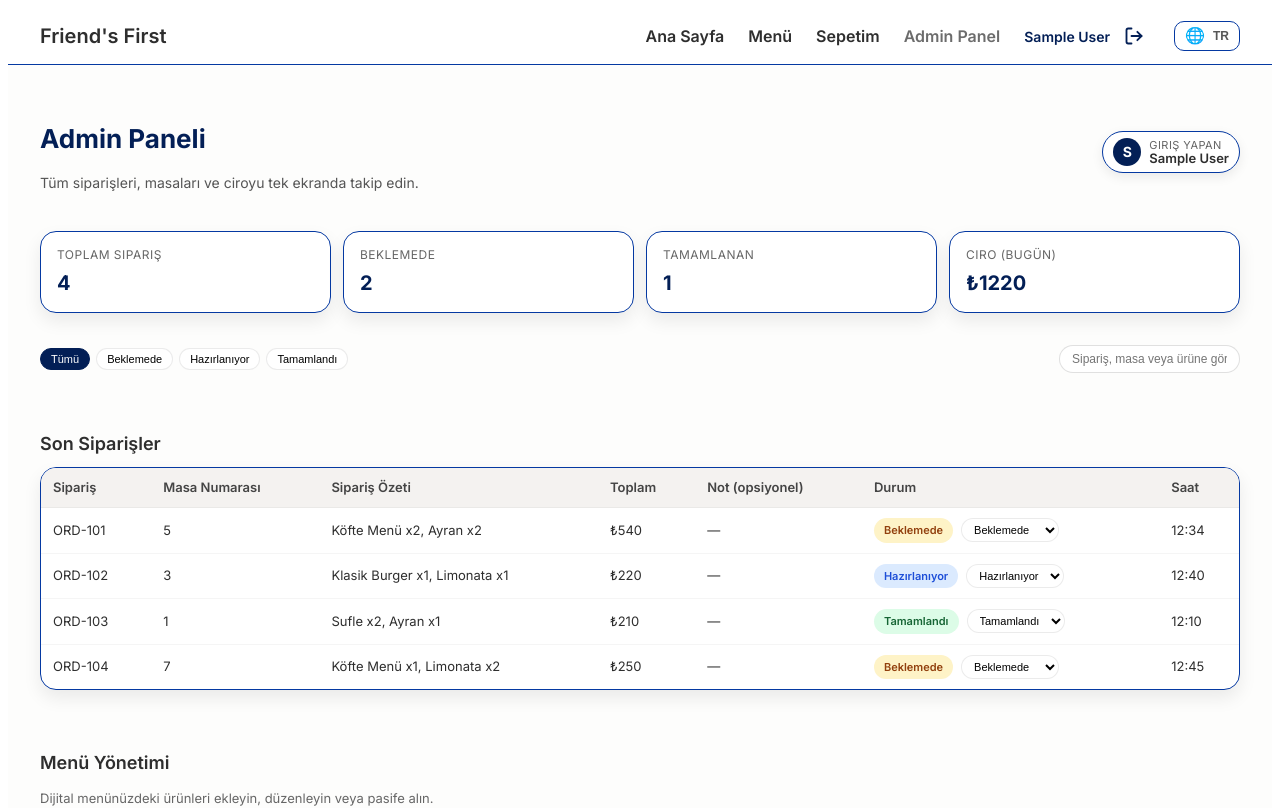
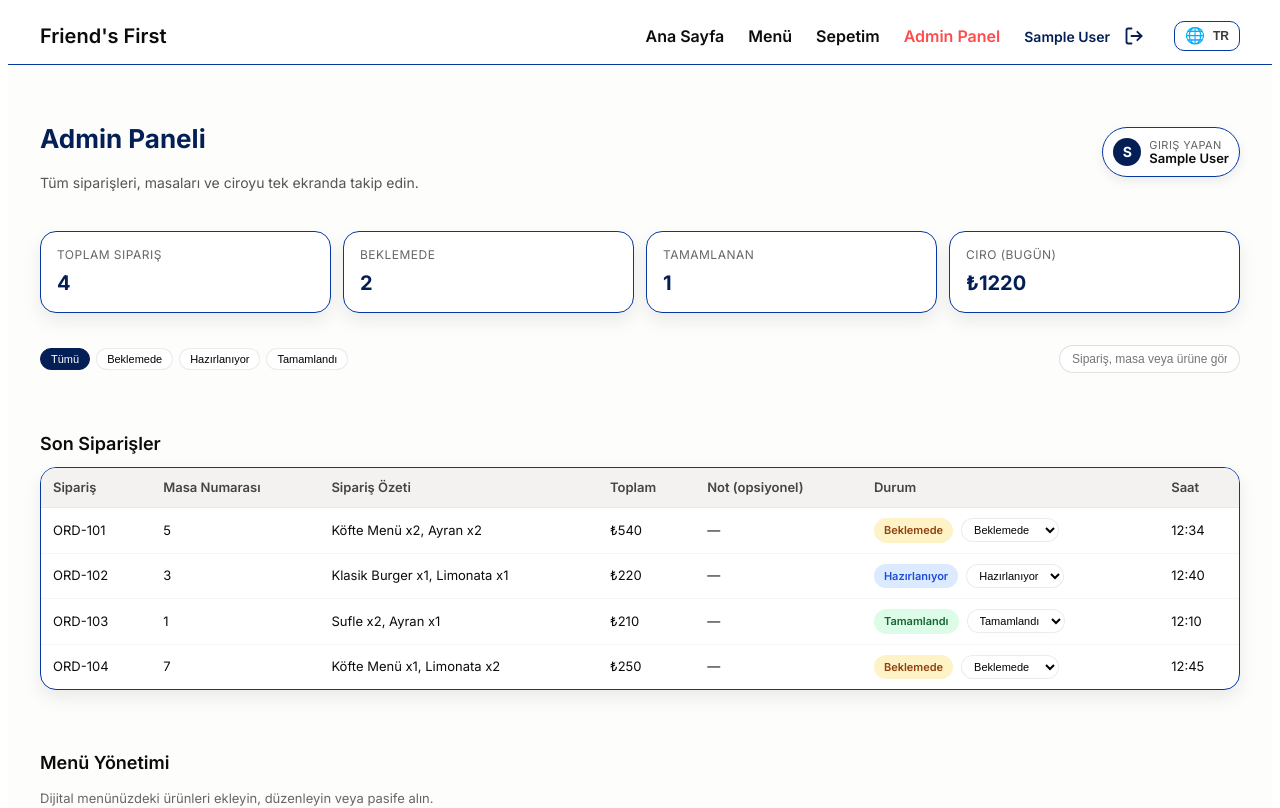
Before and after one commit to NurAleynaPektas/qrMenu, a React (Vite) app in the folder client/: page /admin/dashboard in a window 1280 px wide. Shown: the top 808 px of the page. Built offline with nearby package versions, Linux system fonts and the light colour scheme; sample sign-in values are in the browser's storage.

Commit message:
css for navbarRight a

```diff
--- a/client/src/components/Navbar.module.css
+++ b/client/src/components/Navbar.module.css
@@ -67,16 +67,15 @@
   text-decoration: none;
   color: var(--text);
   font-weight: 500;
-  font-size: 16px;
+  font-size: 18px;
   line-height: 1.4;
   padding: 6px 0;
   text-align: center;
 }
 .navbarRight a:hover {
-  border-radius: 999px;
-  box-shadow: 0 4px 14px rgba(4, 73, 211, 0.22);
+font-size: 19px;
+  color: var(--accent);
 }
-
 .authArea {
   display: flex;
   flex-direction: column;
@@ -114,7 +113,9 @@
 .logoutBtn:hover,
 .authLink:hover,
 .authLinkAccent:hover {
-  box-shadow: 0 4px 14px rgba(4, 73, 211, 0.22);
+  background: var(--accent-light);
+  color: var(--accent);
+  box-shadow: 0 8px 20px rgba(37, 99, 235, 0.25);
 }
 
 .langMenuWrap {
@@ -207,12 +208,10 @@
 .adminLink {
   font-size: 12px;
   opacity: 0.7;
+  color: red !important;
 }
 
-.adminLink:hover {
-  opacity: 1;
-  color: var(--accent);
-}
+
 
 /* Tablet & üstü */
 @media (min-width: 768px) {
--- a/client/src/index.css
+++ b/client/src/index.css
@@ -1,6 +1,6 @@
 :root {
   --bg: #fdfdfc;
-  --text: #2e2e2e;
+  --text: #0c0c0c;
   --accent: #031f56;
   --accent-dark:  #0338b3;
   --accent-light: #f4f2f0;
--- a/client/src/pages/AdminDashboard.module.css
+++ b/client/src/pages/AdminDashboard.module.css
@@ -30,7 +30,7 @@
   display: flex;
   align-items: center;
   gap: 8px;
-  padding: 6px 10px;
+  padding: 10px 10px;
   border-radius: 999px;
   background: #fff;
   border: 1px solid var(--border);
--- a/client/src/pages/Menu.module.css
+++ b/client/src/pages/Menu.module.css
@@ -9,7 +9,7 @@
 .title {
   font-size: 26px;
   font-weight: 800;
-  color: var(--accent);
+  color: var(--text);
   letter-spacing: 0.4px;
   margin-bottom: 6px;
 }
```
Also changed, not shown: 1 other file (tests, documents, lock files or other folders).
